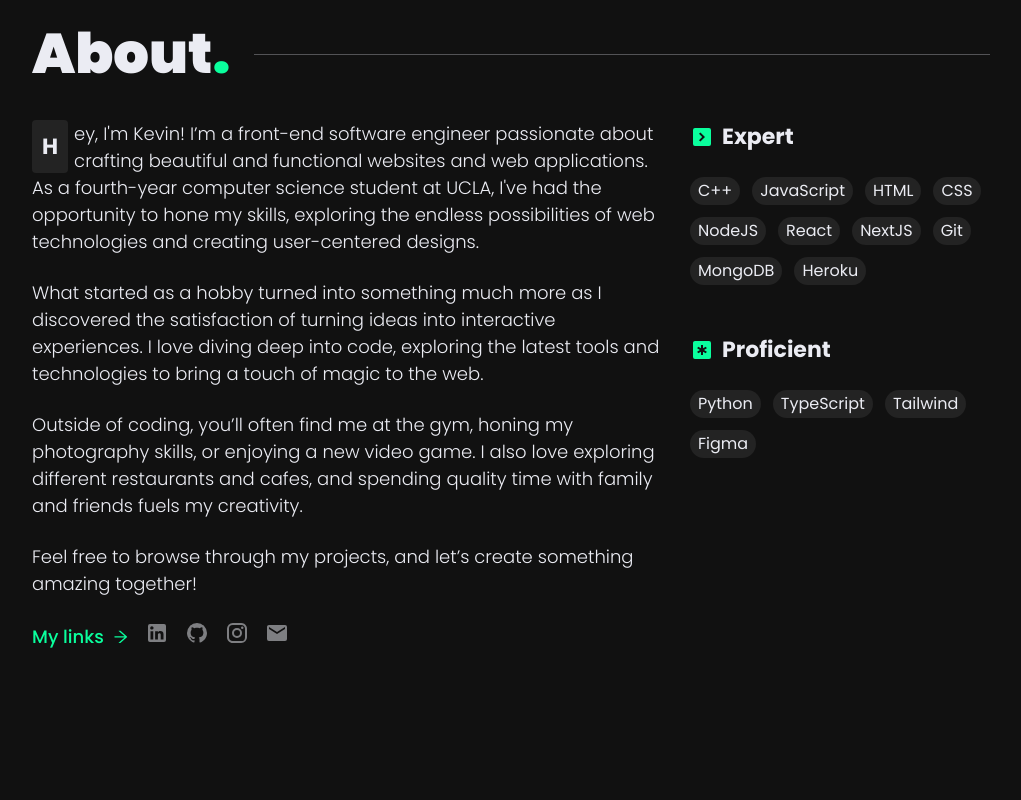
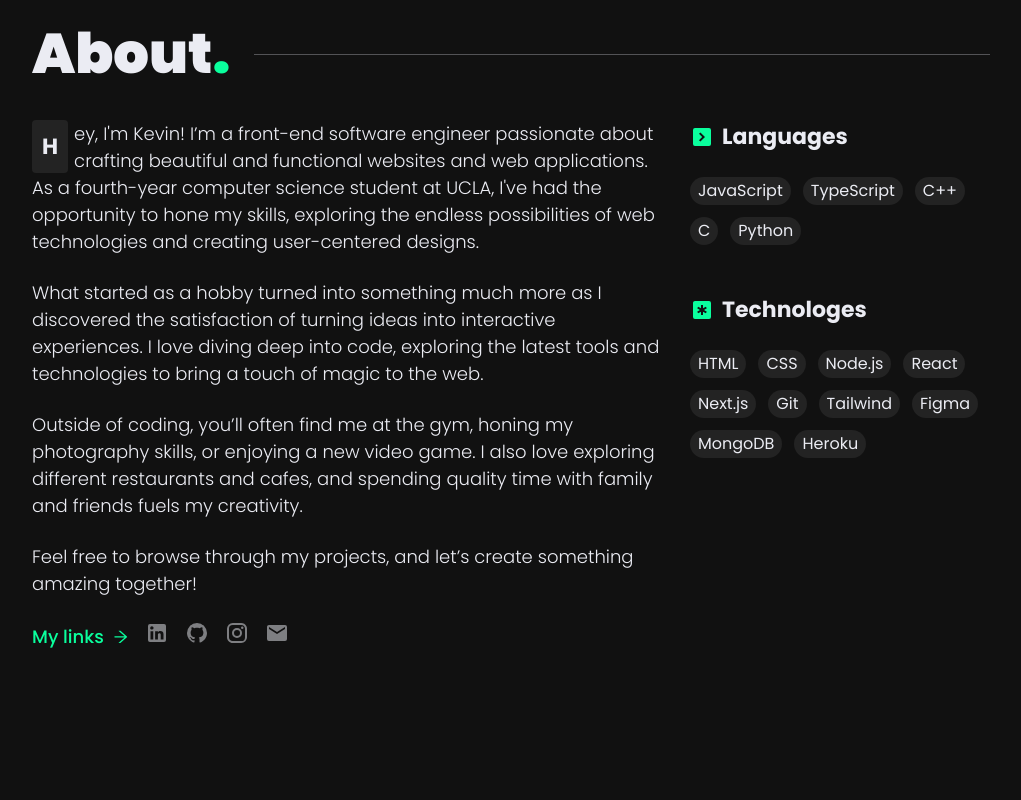
Before and after one commit to Kevin-D23/portfolio-v3, a React (Create React App) app: page / in a window 1280 px wide. Shown: the part 900-1700 px from the top of the page, without its empty margins (159-1180 px from the left). Built offline with nearby package versions, Linux system fonts and the light colour scheme.

Commit message:
Revised skills and technologies

```diff
--- a/src/components/about.tsx
+++ b/src/components/about.tsx
@@ -162,19 +162,14 @@ export default function About() {
                     d="M10.41 7.41L15 12l-4.59 4.6L9 15.18L12.18 12L9 8.82M5 3a2 2 0 0 0-2 2v14a2 2 0 0 0 2 2h14a2 2 0 0 0 2-2V5a2 2 0 0 0-2-2z"
                   ></path>
                 </svg>
-                Expert
+                Languages
               </h4>
               <div className="tech-list">
+                <span>JavaScript</span>
+                <span>TypeScript</span>
                 <span>C++</span>
-                <span>JavaScript</span>
-                <span>HTML</span>
-                <span>CSS</span>
-                <span>NodeJS</span>
-                <span>React</span>
-                <span>NextJS</span>
-                <span>Git</span>
-                <span>MongoDB</span>
-                <span>Heroku</span>
+                <span>C</span>
+                <span>Python</span>
               </div>
             </div>
           </Reveal>
@@ -193,13 +188,19 @@ export default function About() {
                     d="M19 3a2 2 0 0 1 2 2v14a2 2 0 0 1-2 2H5a2 2 0 0 1-2-2V5c0-1.11.89-2 2-2zm-8 14h2v-3.27l2.83 1.63l1-1.73L14 12l2.83-1.64l-1-1.73L13 10.27V7h-2v3.27L8.17 8.63l-1 1.73L10 12l-2.83 1.63l1 1.73L11 13.73z"
                   ></path>
                 </svg>
-                Proficient
+                Technologes
               </h4>
               <div className="tech-list">
-                <span>Python</span>
-                <span>TypeScript</span>
+                <span>HTML</span>
+                <span>CSS</span>
+                <span>Node.js</span>
+                <span>React</span>
+                <span>Next.js</span>
+                <span>Git</span>
                 <span>Tailwind</span>
                 <span>Figma</span>
+                <span>MongoDB</span>
+                <span>Heroku</span>
               </div>
             </div>
           </Reveal>
--- a/src/components/experience.tsx
+++ b/src/components/experience.tsx
@@ -7,11 +7,11 @@ export default function Experience() {
       name: "Champions Cleaning Solutions",
       start: "2024",
       end: "Present",
-      role: "Web Developer",
+      role: "Front-end Developer",
       location: "Yuba City",
       description:
         "Designed and developed both the front-end and back-end of a commercial cleaning business website, ensuring a seamless user experience and efficient backend functionality.",
-      tech: ["React", "JavaScript", "HTML", "CSS", "Figma"],
+      tech: ["React", "TypeScript","Next.js", "HTML", "CSS", "Figma"],
     },
   ];
   return (
```
